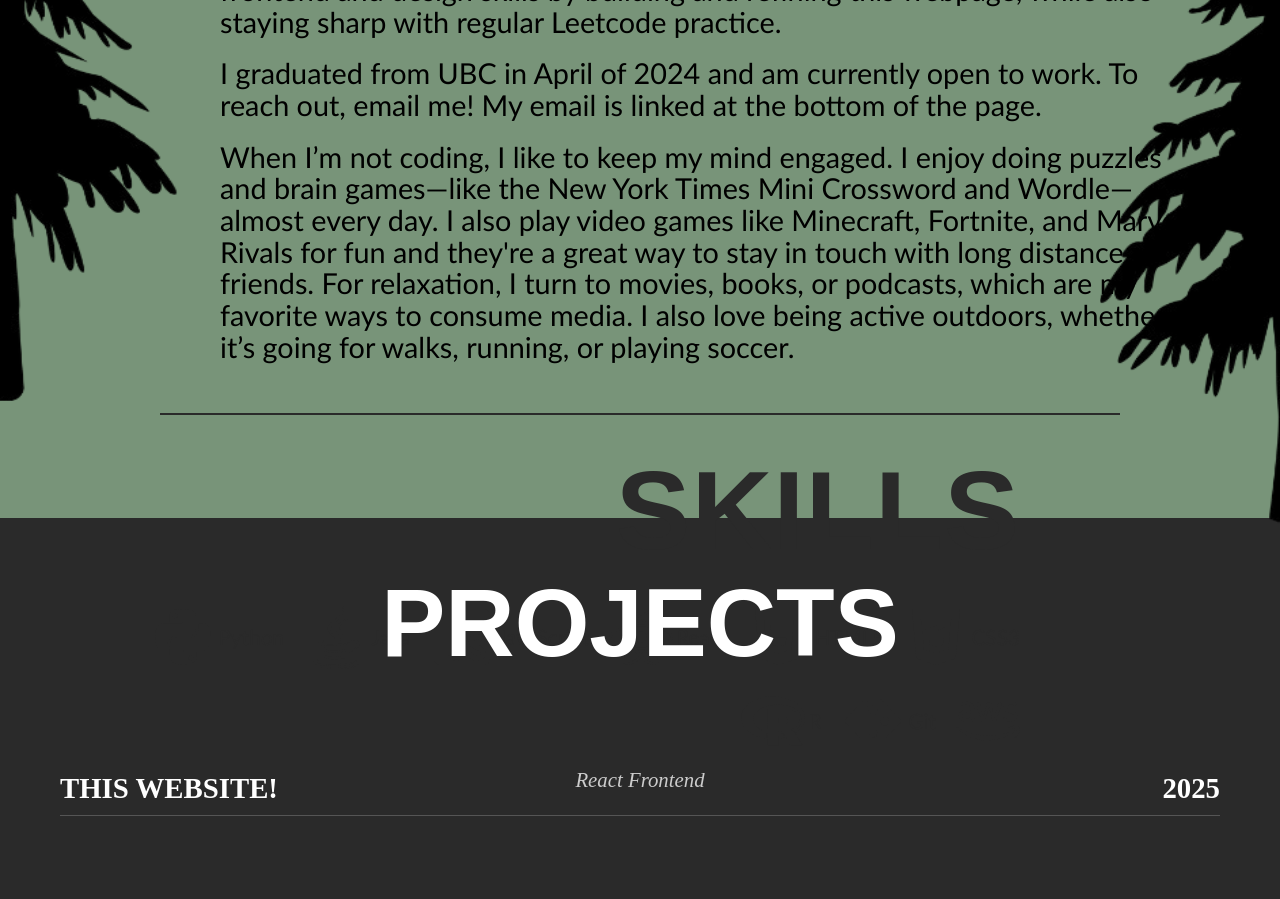
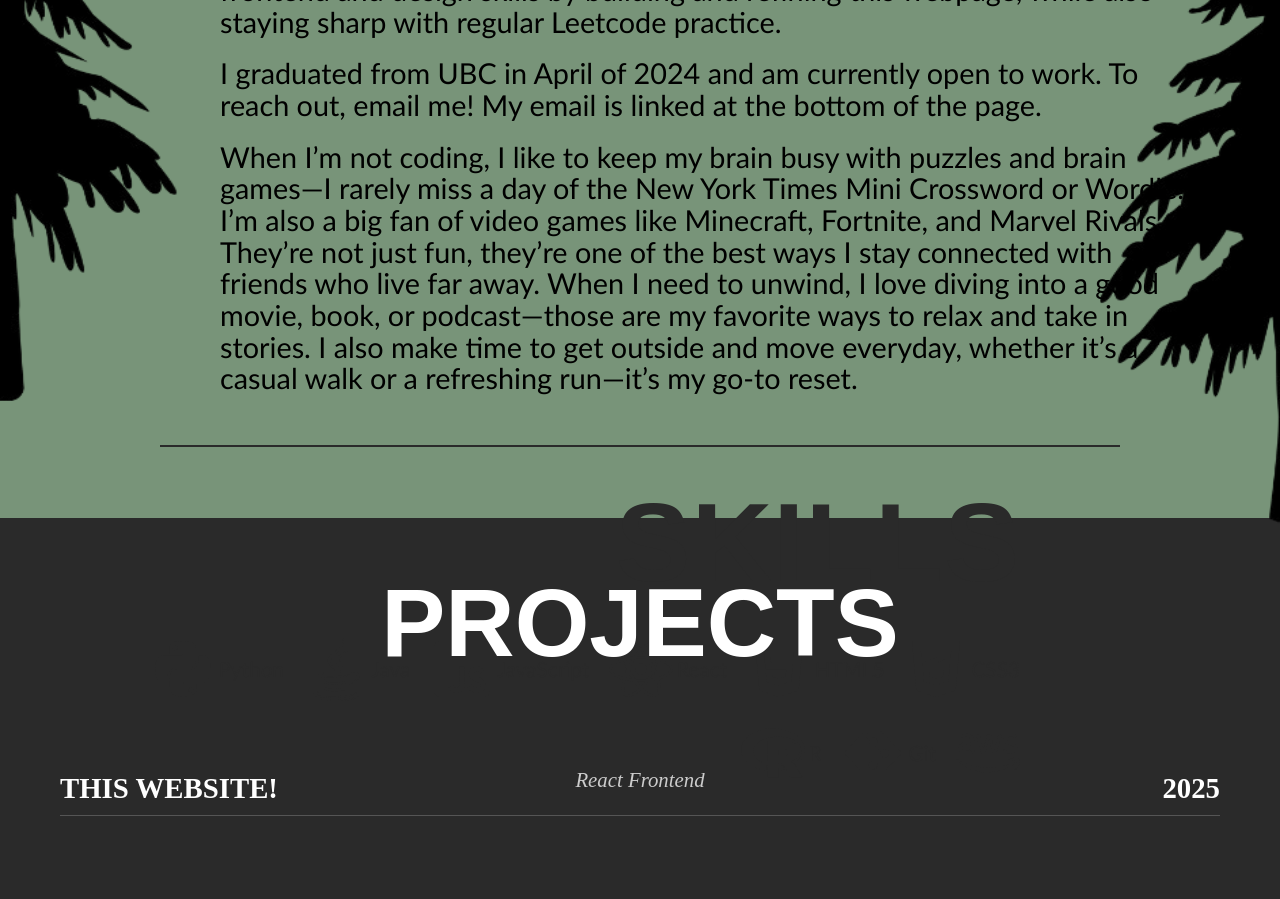
Before and after one commit to bethchesman/portfolio, a React app: page / in a window 1280 px wide. Shown: the part 1060-1959 px from the top of the page. Built offline with nearby package versions, Linux system fonts and the light colour scheme; the HTML template or start-up script is replaced by a standard one.

Commit message:
small revision

```diff
--- a/src/pages/About.jsx
+++ b/src/pages/About.jsx
@@ -17,10 +17,10 @@
         I graduated from UBC in April of 2024 and am currently open to work. To reach out, email me! My email is linked at the bottom of the page.
       </p>
       <p>
-      When I’m not coding, I like to keep my mind engaged. I enjoy doing puzzles and brain games—like the New York Times Mini Crossword and
-      Wordle—almost every day. I also play video games like Minecraft, Fortnite, and Marvel Rivals for fun and they're a great way to stay in
-      touch with long distance friends. For relaxation, I turn to movies, books, or podcasts, which are my favorite ways to consume media.
-      I also love being active outdoors, whether it’s going for walks, running, or playing soccer.
+      When I’m not coding, I like to keep my brain busy with puzzles and brain games—I rarely miss a day of the New York Times Mini Crossword or Wordle.
+       I’m also a big fan of video games like Minecraft, Fortnite, and Marvel Rivals. They’re not just fun, they’re one of the best ways I stay
+       connected with friends who live far away. When I need to unwind, I love diving into a good movie, book, or podcast—those are my favorite
+        ways to relax and take in stories. I also make time to get outside and move everyday, whether it’s a casual walk or a refreshing run—it’s my go-to reset.
       </p>
     </div>
 
```
